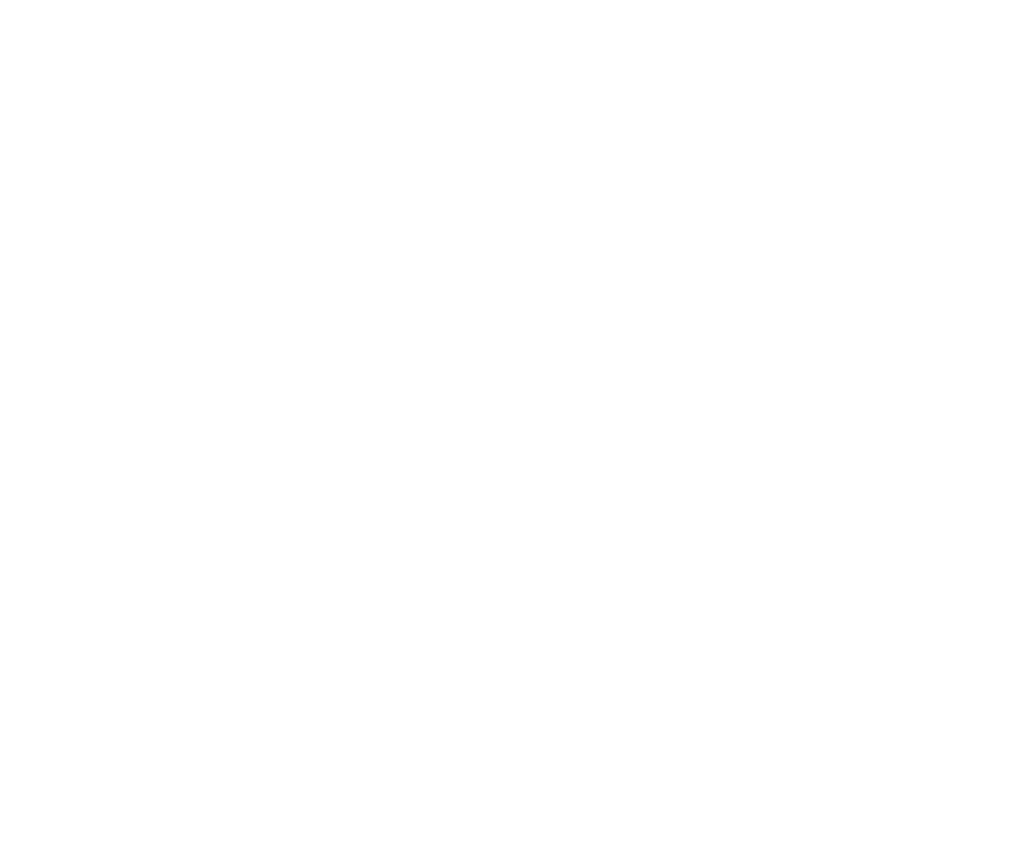
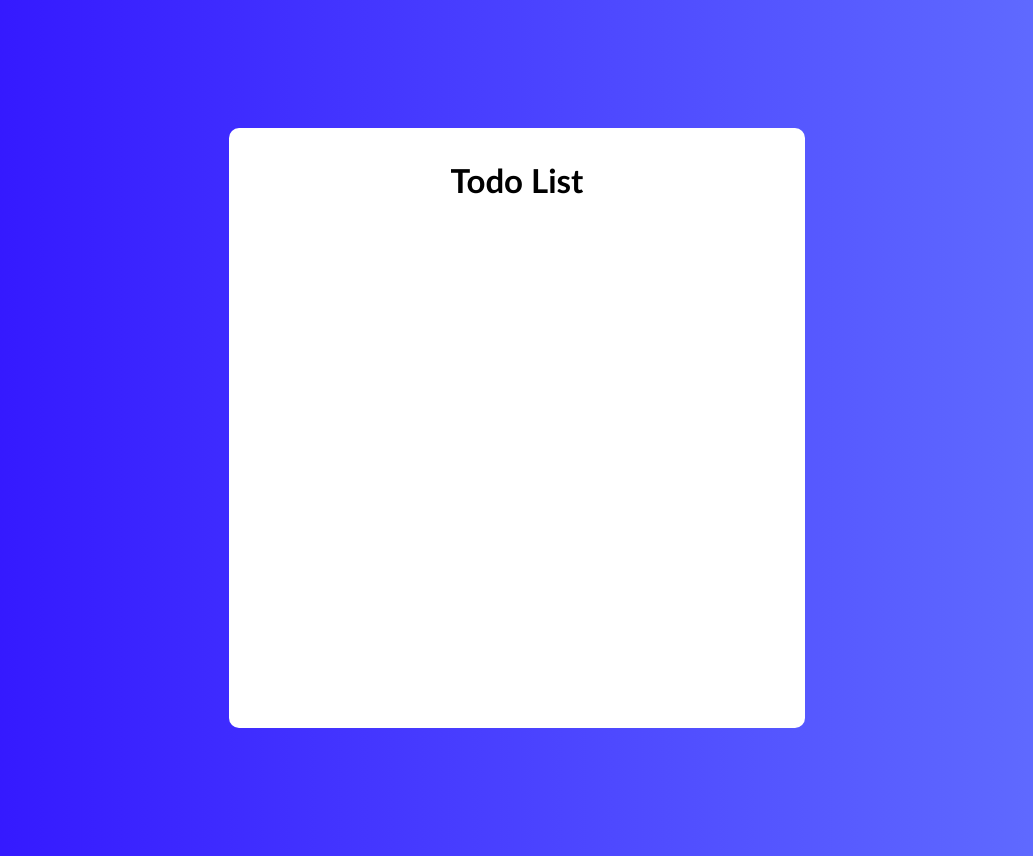
Before and after one commit to KakwiriStephen/ReactDesigns, a React (Create React App) app in the folder Todo-list/: page / in a window 1280 px wide. Shown: the whole page, without its empty margins (123-1156 px from the left). Before the commit the page ends 800 px from the top, so only its background shows below. Built offline with nearby package versions, Linux system fonts and the light colour scheme.

Commit message:
Creating a form component

```diff
--- a/Todo-list/src/App.js
+++ b/Todo-list/src/App.js
@@ -1,9 +1,12 @@
 
 import './App.css';
+import TodoForm from './components/TodoForm';
 
 function App() {
   return (
-    <div>
+    <div className='todo-app'>
+      <h1>Todo List</h1>
+      <TodoForm/>
 
     </div>
   );
--- /dev/null
+++ b/Todo-list/src/components/TodoForm.js
@@ -0,0 +1,9 @@
+import React from 'react'
+
+export default function TodoForm() {
+  return (
+    <div>
+
+    </div>
+  )
+}
```
